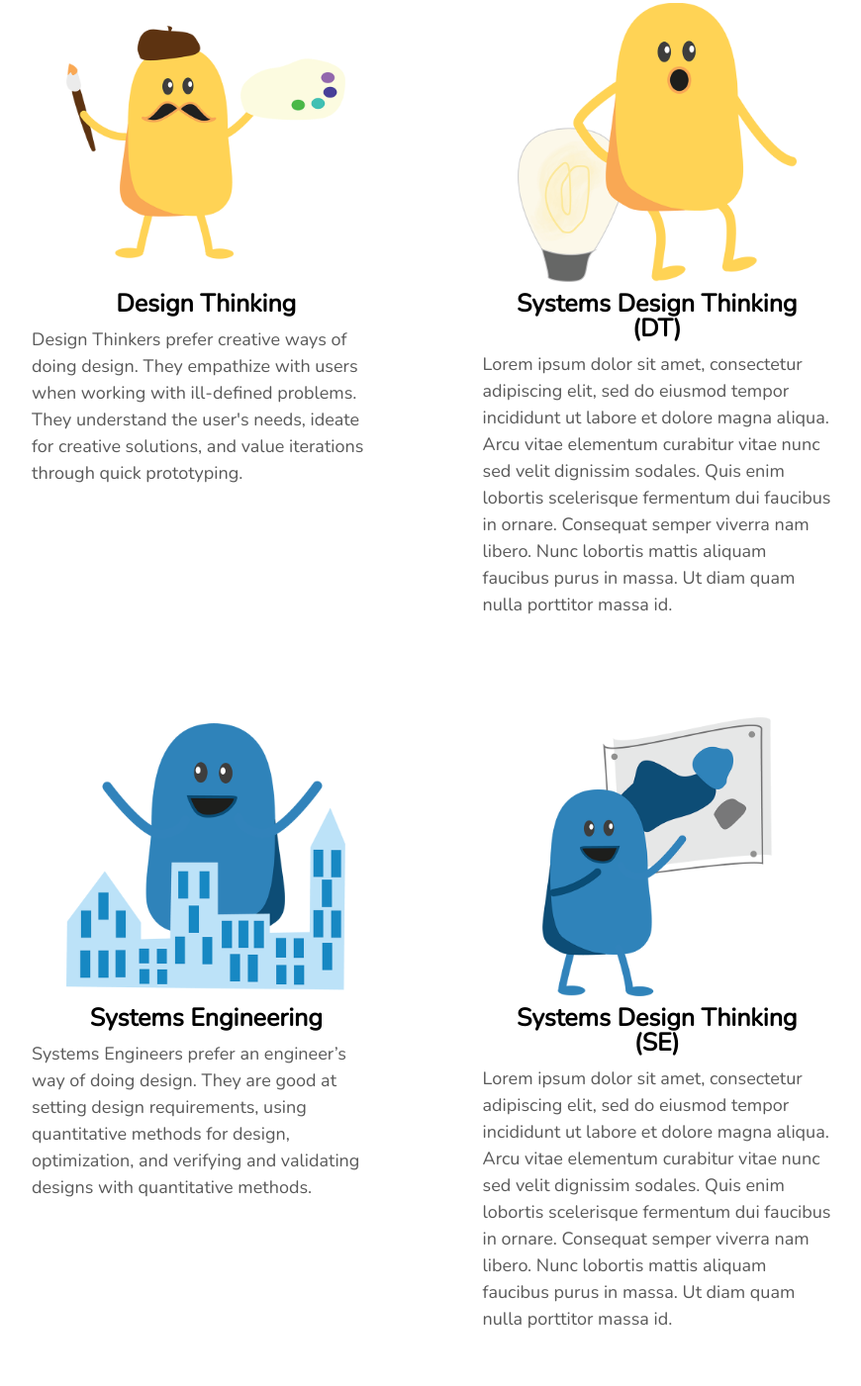
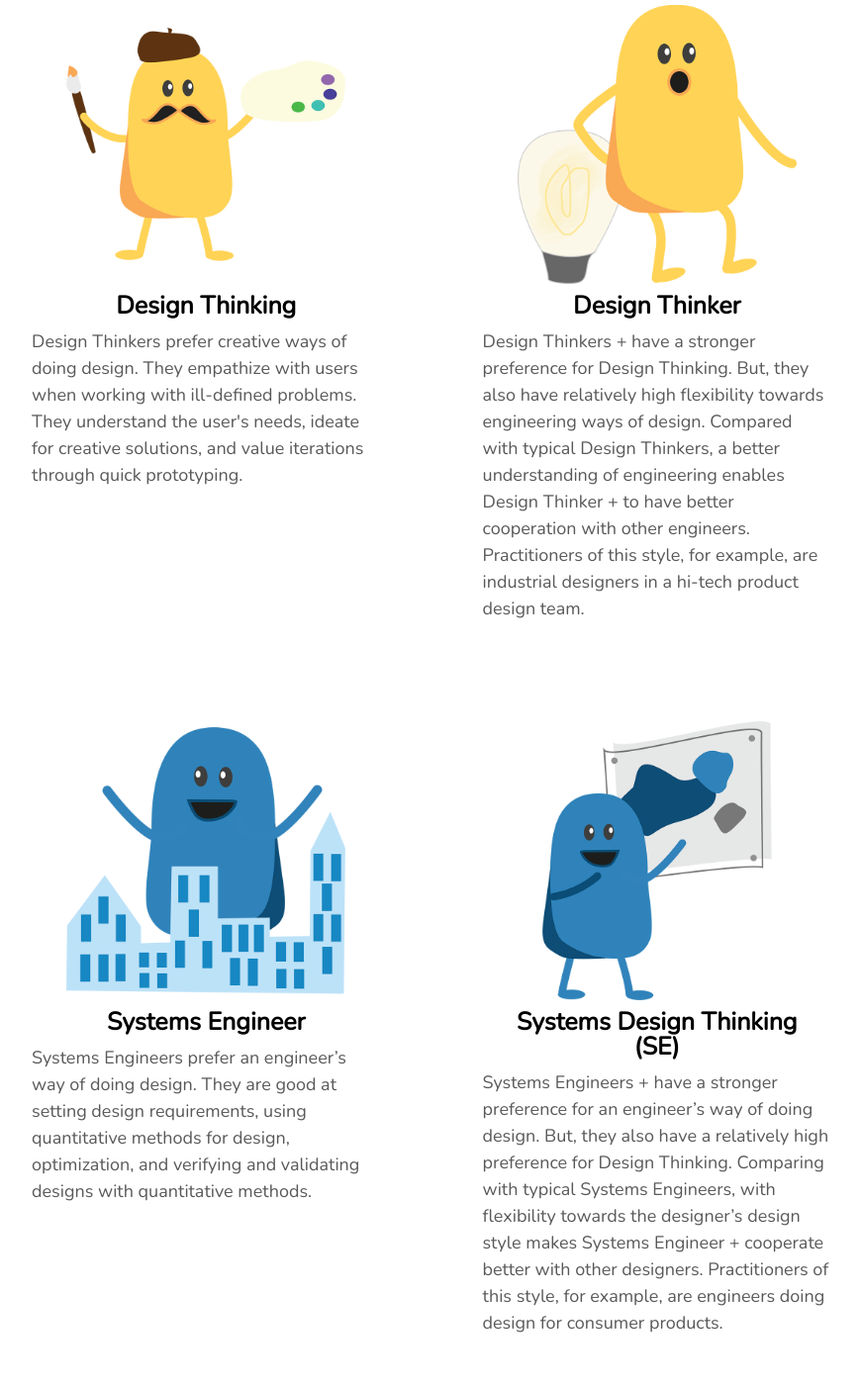
Before and after one commit to bonbonj/systems-designs, a plain HTML site: page designer-type.html in a window 1280 px wide. Shown: the part 1230-2631 px from the top of the page at 99% size, without its empty margins (204-1074 px from the left). Drawn offline with nearby package versions, Linux system fonts and the light colour scheme.

Commit message:
Add files via upload

```diff
--- a/designer-type.html
+++ b/designer-type.html
@@ -44,7 +44,7 @@
 			<img id='sdt' src="images/analyst.png" alt="">
 			<br>
 			<h3>Systems Design Thinking</h3>
-			<h4>Lorem ipsum dolor sit amet, consectetur adipiscing elit, sed do eiusmod tempor incididunt ut labore et dolore magna aliqua. Arcu vitae elementum curabitur vitae nunc sed velit dignissim sodales. Quis enim lobortis scelerisque fermentum dui faucibus in ornare. Consequat semper viverra nam libero. Nunc lobortis mattis aliquam faucibus purus in massa. Ut diam quam nulla porttitor massa id.</h4>
+			<h4>Systems Design Thinkers have a strong preference for both engineer’s and designer’s design styles. They normally have an interdisciplinary background in both engineering and design fields, which enables them to switch between the two ways of thinking and select proper methods according to the needs of the certain design stage. With a good understanding of both fields, they could be a good coordinator in a multidisciplinary team.</h4>
 		</div>
 		<div>
 			<img id='dt' src="images/visual-thinker.png" alt="">
@@ -53,18 +53,19 @@
 		</div>
 		<div>
 			<img id='dt+' src="images/strategist.png" alt="">
-			<h3>Systems Design Thinking (DT)</h3>
-			<h4>Lorem ipsum dolor sit amet, consectetur adipiscing elit, sed do eiusmod tempor incididunt ut labore et dolore magna aliqua. Arcu vitae elementum curabitur vitae nunc sed velit dignissim sodales. Quis enim lobortis scelerisque fermentum dui faucibus in ornare. Consequat semper viverra nam libero. Nunc lobortis mattis aliquam faucibus purus in massa. Ut diam quam nulla porttitor massa id.</h4>
+			<h3>Design Thinker</h3>
+			<h4>Design Thinkers + have a stronger preference for Design Thinking. But, they also have relatively high flexibility towards engineering ways of design. Compared with typical Design Thinkers, a better understanding of engineering enables Design Thinker + to have better cooperation with other engineers. Practitioners of this style, for example, are industrial designers in a hi-tech product design team.</h4>
 		</div>
 		<div>
 			<img id='se' src="images/community-builder.png" alt="">
-			<h3>Systems Engineering</h3>
-			<h4>Systems Engineers prefer an engineer’s way of doing design. They are good at setting design requirements, using quantitative methods for design, optimization, and verifying and validating designs with quantitative methods.</h4>
+			<h3>Systems Engineer</h3>
+			<h4>Systems Engineers prefer an engineer’s way of doing design. They are good at setting design requirements, using quantitative methods for design, optimization, and verifying and validating designs with quantitative methods. </h4>
 		</div>
 		<div>
 			<img id='se+' src="images/publisher.png" alt="">
 			<h3>Systems Design Thinking (SE)</h3>
-			<h4>Lorem ipsum dolor sit amet, consectetur adipiscing elit, sed do eiusmod tempor incididunt ut labore et dolore magna aliqua. Arcu vitae elementum curabitur vitae nunc sed velit dignissim sodales. Quis enim lobortis scelerisque fermentum dui faucibus in ornare. Consequat semper viverra nam libero. Nunc lobortis mattis aliquam faucibus purus in massa. Ut diam quam nulla porttitor massa id.</h4>
+			<h4>Systems Engineers + have a stronger preference for an engineer’s way of doing design. But, they also have a relatively high preference for Design Thinking. Comparing with typical Systems Engineers, with flexibility towards the designer’s design style makes Systems Engineer + cooperate better with other designers.
+			Practitioners of this style, for example, are engineers doing design for consumer products. </h4>
 		</div>
 	</div>
 </main>
```
Also changed, not shown: about.html (+1 -1 lines), contact.html (+2 -0 lines).
